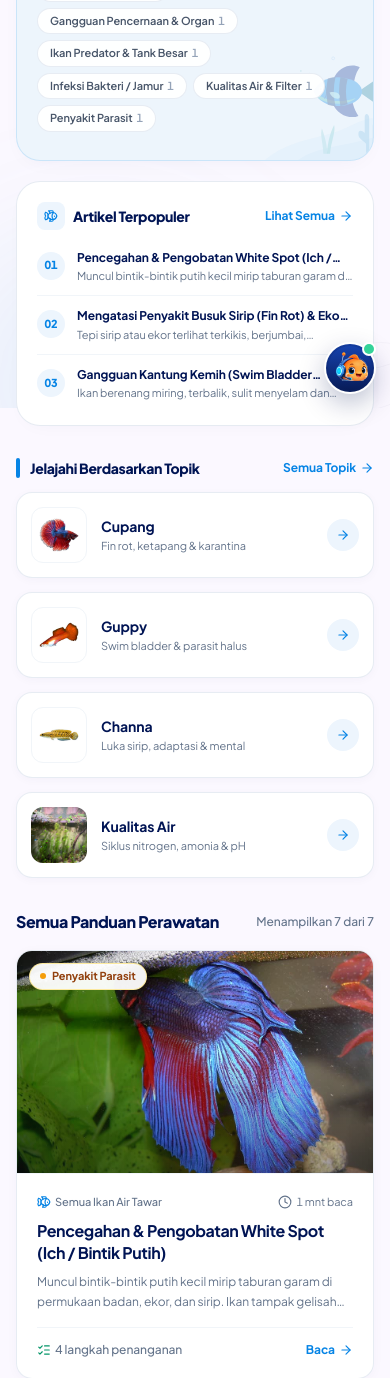
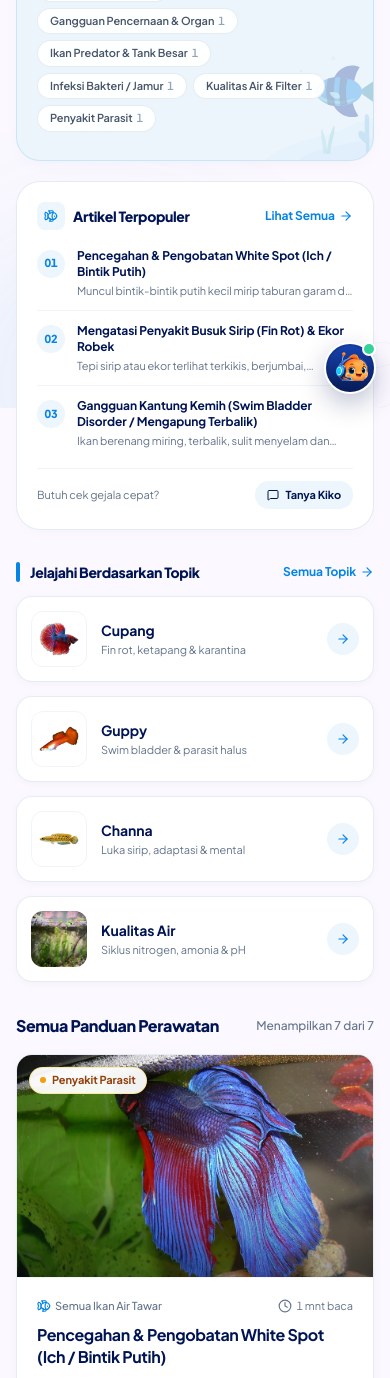
Before and after one commit to AdhaRafi/Dunia-ikan, a Laravel app: page /guides in a window 390 px wide. Shown: the part 436-1814 px from the top of the page. Run offline with Laravel 12, Linux system fonts and the light colour scheme; data comes from the database, SQL or seed files in the repository; style sheets or scripts are compiled from the project's sources; some libraries are stand-ins or nearby versions.

Commit message:
Polish Popular Guides spacing and mobile search placeholder on Panduan Ikan

```diff
--- a/resources/js/Pages/Guides/Index.jsx
+++ b/resources/js/Pages/Guides/Index.jsx
@@ -325,8 +325,8 @@ export default function Index({
                                 <input
                                     type="search"
                                     placeholder={pick(
-                                        'Cari penyakit, gejala, atau jenis ikan...',
-                                        'Search diseases, symptoms, or species...',
+                                        'Cari penyakit, gejala, atau ikan...',
+                                        'Search diseases, symptoms, or fish...',
                                     )}
                                     value={search}
                                     onChange={(e) => setSearch(e.target.value)}
@@ -418,8 +418,9 @@ export default function Index({
                     </div>
 
                     {/* Right Companion Panel: Popular Guides */}
-                    <aside className="lg:col-span-4 rounded-[24px] sm:rounded-[28px] bg-white dark:bg-[#0e1424] border border-slate-200/85 dark:border-slate-800 p-5 sm:p-6 shadow-[0_6px_22px_-12px_rgba(0,20,84,0.06)] flex flex-col justify-between gap-3">
-                        <div className="flex items-center justify-between gap-2 pb-1">
+                    <aside className="lg:col-span-4 rounded-[24px] sm:rounded-[28px] bg-white dark:bg-[#0e1424] border border-slate-200/85 dark:border-slate-800 p-5 sm:p-6 shadow-[0_6px_22px_-12px_rgba(0,20,84,0.06)] flex flex-col justify-between gap-4">
+                        <div className="space-y-3">
+                            <div className="flex items-center justify-between gap-2">
                                 <div className="flex items-center gap-2">
                                     <span className="w-7 h-7 rounded-lg bg-[#edf5fd] dark:bg-[#131d33] text-[#0684E5] dark:text-[#4AB8BD] flex items-center justify-center shrink-0">
                                         <Fish className="w-3.5 h-3.5" />
@@ -438,18 +439,18 @@ export default function Index({
                                 </button>
                             </div>
 
-                        <div className="divide-y divide-slate-100 dark:divide-slate-800/80 flex-1 flex flex-col justify-center">
+                            <div className="divide-y divide-slate-100 dark:divide-slate-800/80">
                                 {featuredList.map((item, idx) => (
                                     <Link
                                         key={item.id}
                                         href={`/guides/${item.id}`}
-                                    className="group flex items-start gap-3 py-3 first:pt-1 last:pb-1 transition"
+                                        className="group flex items-start gap-3 py-3 first:pt-1.5 last:pb-1 transition"
                                     >
                                         <span className="w-7 h-7 rounded-full bg-[#edf5fd] dark:bg-[#131d33] text-[#0684E5] dark:text-[#4AB8BD] text-[11px] font-extrabold flex items-center justify-center shrink-0 mt-0.5 tabular-nums group-hover:bg-[#0684E5] group-hover:text-white dark:group-hover:bg-[#4AB8BD] dark:group-hover:text-[#001454] transition">
                                             {String(idx + 1).padStart(2, '0')}
                                         </span>
                                         <div className="min-w-0 flex-1">
-                                        <p className="text-xs sm:text-[13px] font-bold text-[#001454] dark:text-white group-hover:text-[#0684E5] dark:group-hover:text-[#4AB8BD] leading-snug line-clamp-1 transition-colors">
+                                            <p className="text-xs sm:text-[13px] font-bold text-[#001454] dark:text-white group-hover:text-[#0684E5] dark:group-hover:text-[#4AB8BD] leading-snug line-clamp-2 transition-colors">
                                                 {item.title}
                                             </p>
                                             <p className="text-[11px] text-slate-500 dark:text-slate-400 leading-snug line-clamp-1 mt-0.5">
@@ -458,6 +459,28 @@ export default function Index({
                                         </div>
                                     </Link>
                                 ))}
+                            </div>
+                        </div>
+
+                        <div className="pt-3 border-t border-slate-100 dark:border-slate-800/80 flex items-center justify-between gap-2 text-xs">
+                            <span className="text-[11px] text-slate-500 dark:text-slate-400">
+                                {pick(
+                                    'Butuh cek gejala cepat?',
+                                    'Need quick triage?',
+                                )}
+                            </span>
+                            <button
+                                type="button"
+                                onClick={() =>
+                                    window.dispatchEvent(
+                                        new CustomEvent('dunia-ikan:open-chat'),
+                                    )
+                                }
+                                className="inline-flex items-center gap-1.5 px-3 py-1.5 rounded-full bg-[#edf5fd] hover:bg-[#0684E5] text-[#001454] hover:text-white dark:bg-[#131d33] dark:text-[#4AB8BD] dark:hover:bg-[#4AB8BD] dark:hover:text-[#001454] font-bold text-[11px] transition shrink-0"
+                            >
+                                <MessageSquare className="w-3 h-3" />
+                                {pick('Tanya Kiko', 'Ask Kiko')}
+                            </button>
                         </div>
                     </aside>
                 </section>
```
Lines whose indentation alone changed are shown as unchanged.
